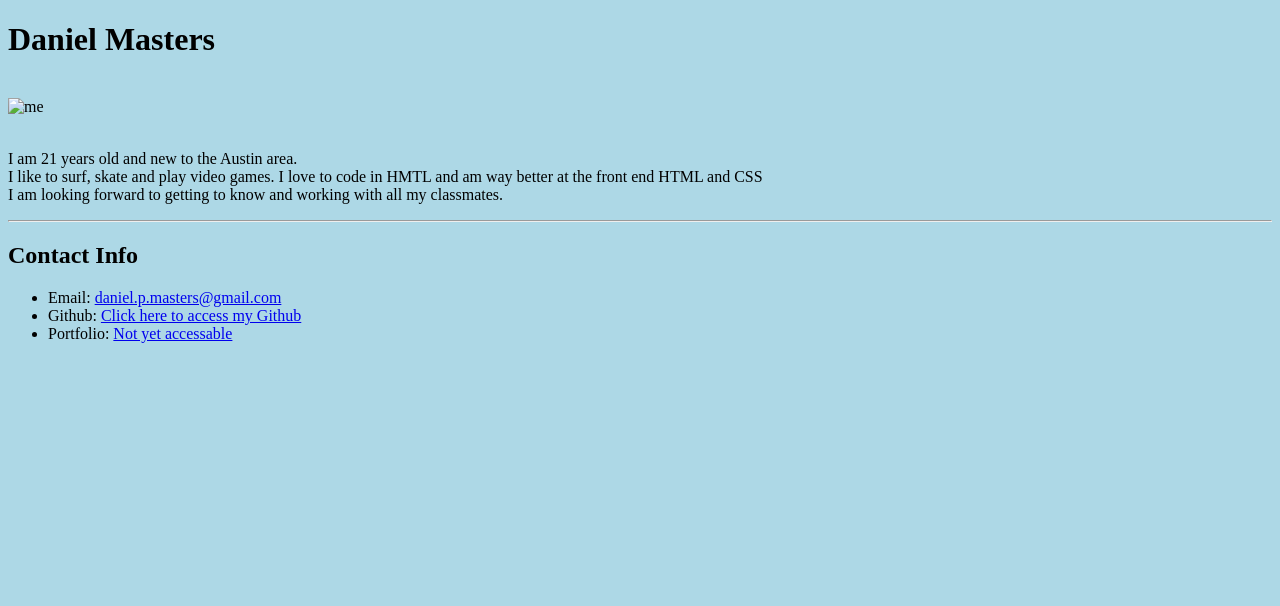
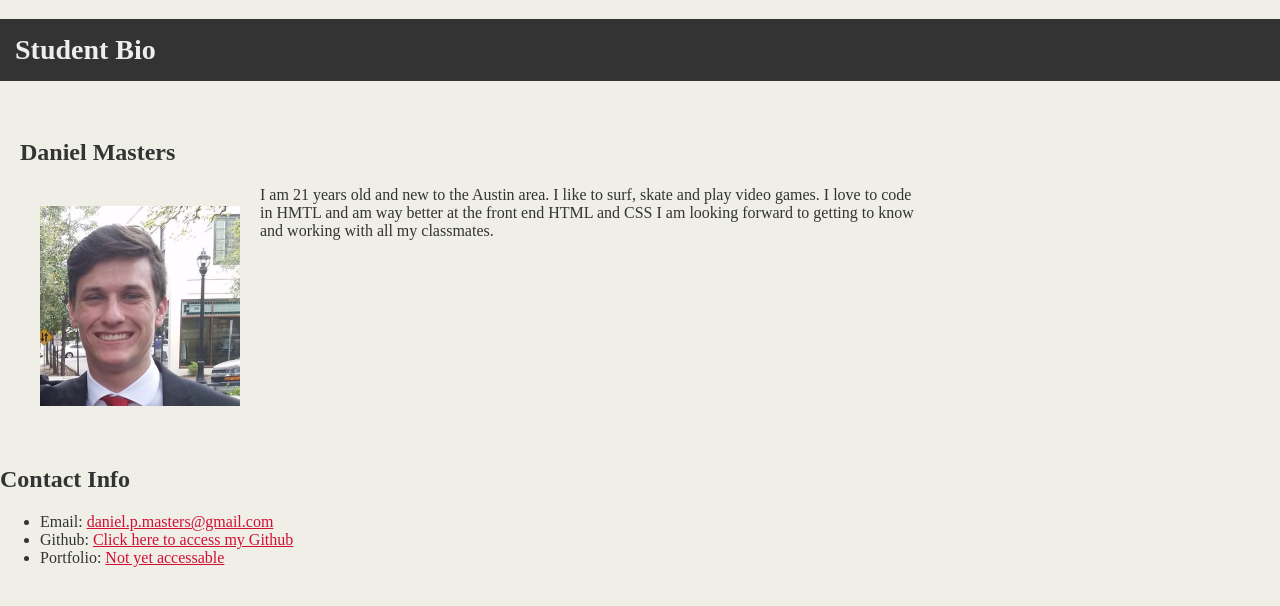
Before and after one commit to danielp28/Homework1, a plain HTML site: page index.html in a window 1280 px wide. Drawn offline with Linux system fonts and the light colour scheme.

Commit message:
testing git commits

```diff
--- a/index.html
+++ b/index.html
@@ -1,32 +1,54 @@
 <!DOCTYPE html>
-<html>
+<html lang="en-us">
 
 <head>
         <title>My Bio</title>
         <meta charset="UTF-8">
+        <link rel="stylesheet" href="style.css">
+
 </head>
 
-<body style="background-color:lightblue">
-<h1>Daniel Masters</h1>
-<br>
+
+
+<body>
+
+<header>
+<h1>Student Bio</h1>
+</header>
+
+
+<div class="container">
+                <section id="main-bio">
+<h2>Daniel Masters</h2>
+
+
 <img src="images/profile.jpg"
 height="200"
 width="200"
 alt="me"
-title="me">
+title="me"
+id="bio-image">
 
-<br><br>
+
+
+
 <p>
-    I am 21 years old and new to the Austin area.<br>
-     I like to surf, skate and play video games. I love to code in HMTL and am way better at the front end HTML and CSS<br>
+
+    I am 21 years old and new to the Austin area.
+     I like to surf, skate and play video games. I love to code in HMTL and am way better at the front end HTML and CSS
      I am looking forward to getting to know and working with all my classmates.
 
 </p>
+</section>
 
-<hr>
+
+
+<section id="contact-info">
 
 <h2>Contact Info</h2>
-<p>
+
+
+
 <ul>
 <li>Email: <a href="mailto: daniel.p.masters@gmail.com"> daniel.p.masters@gmail.com</a></li>
 <li>Github: <a href="https://github.com/danielp28">Click here to access my Github</a> </li>
@@ -34,8 +56,9 @@ title="me">
 
 </ul>
 
-</p>
 
+</section>
+</div>
 
 </body>
 
--- /dev/null
+++ b/style.css
@@ -0,0 +1,47 @@
+body {
+    margin: 0;
+    padding: 0;
+    background-color:#efeee7;
+    color:#333333;
+    font-style:"Times New Roman";
+  }
+
+  header{
+      background-color:#333333;
+
+    }
+
+h1{
+    color:#eee;
+    font-size:28px;
+    padding:15px;
+}
+
+h2{
+    font-size:24px;
+
+}
+
+.container{
+    margin: 0 auto;
+}
+
+#main-bio{
+    float:left;
+    width:70%;
+    padding:20px;
+}
+
+#contact-info{
+    float:left;
+    width:30%;
+}
+
+#bio-image{
+    float:left;
+    width:"200";
+    margin:20px;
+}
+
+a{color: #d21034;
+}
```
Also changed, not shown: images/profile.jpg (added).
